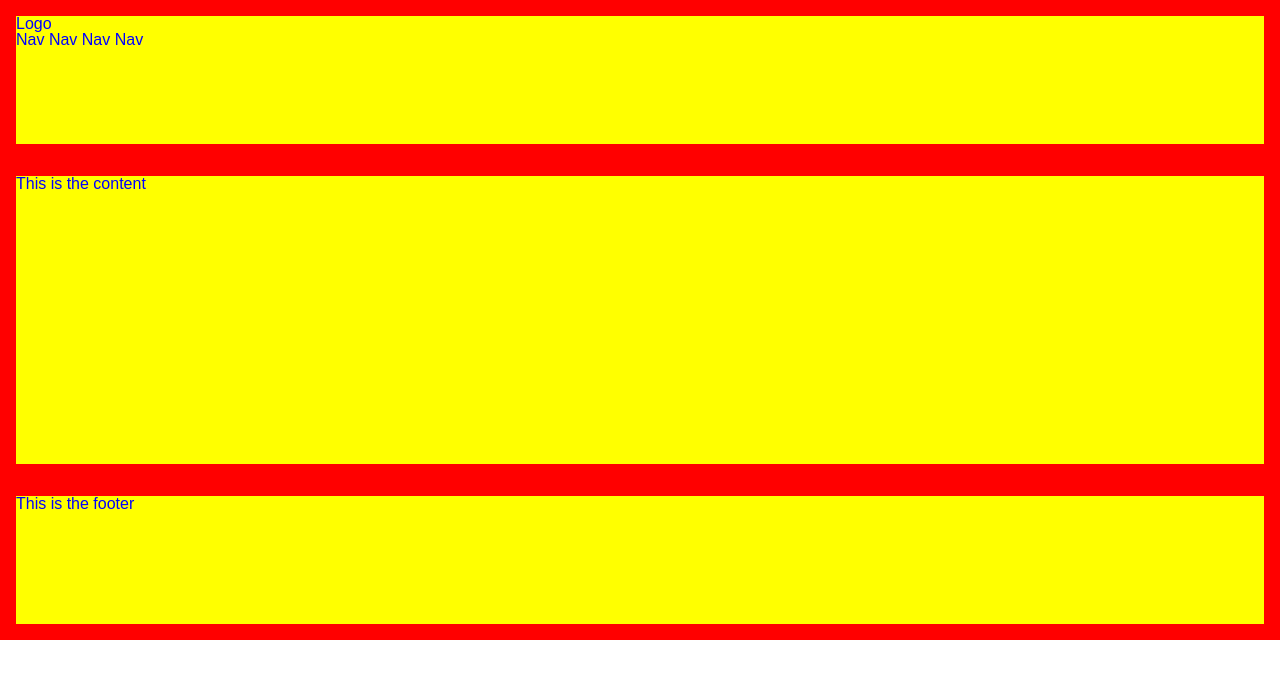
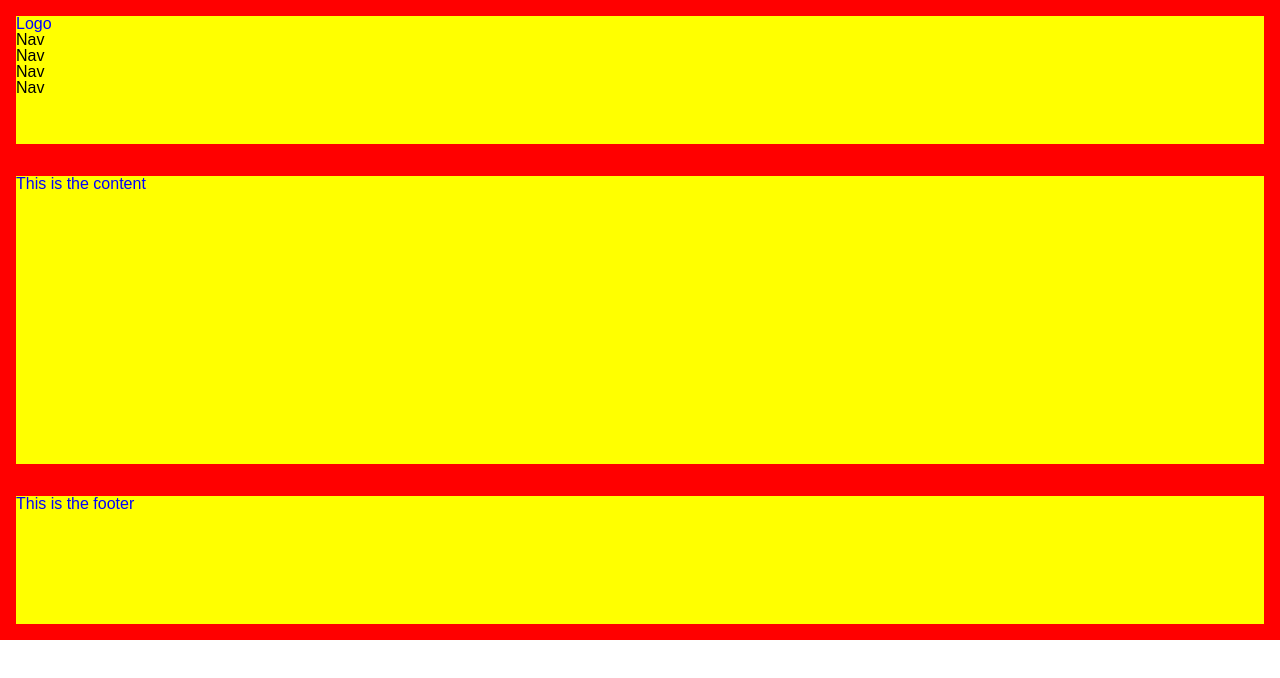
Before and after one commit to JBRolz/basic_nested_grids, a plain HTML site: page index.html in a window 1280 px wide. Drawn offline with Linux system fonts and the light colour scheme; a web font is replaced by a local one.

Commit message:
refined html header elements

```diff
--- a/index.html
+++ b/index.html
@@ -20,19 +20,19 @@
 
       <header>
         <!-- Company logo imag -->
-        <span>Logo</span>
+        <div class="logo">
+          <span>Logo</span>
+        </div>
 
         <!-- Menu navigation links -->
-        <nav>
+        <nav class="menu">
           <ul>
-            <span>Nav</span>
-            <span>Nav</span>
-            <span>Nav</span>
-            <span>Nav</span>
+            <li><a href="#">Nav</a></li>
+            <li><a href="#">Nav</a></li>
+            <li><a href="#">Nav</a></li>
+            <li><a href="#">Nav</a></li>
           </ul>
         </nav>
-
-
       </header>
 
       <div class="content">
```
